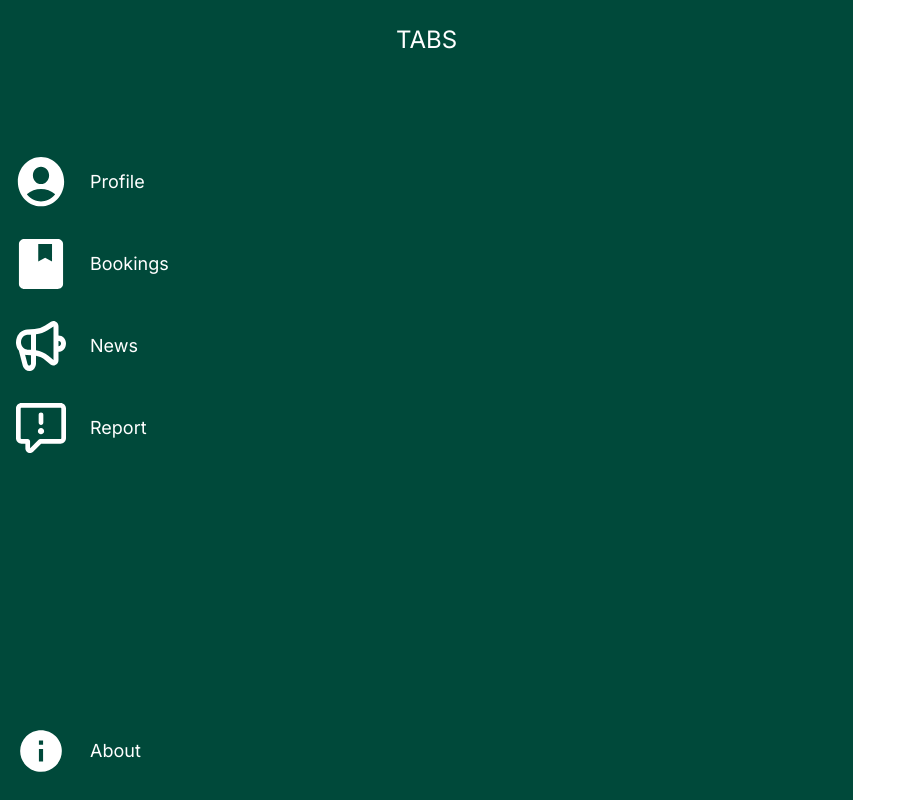
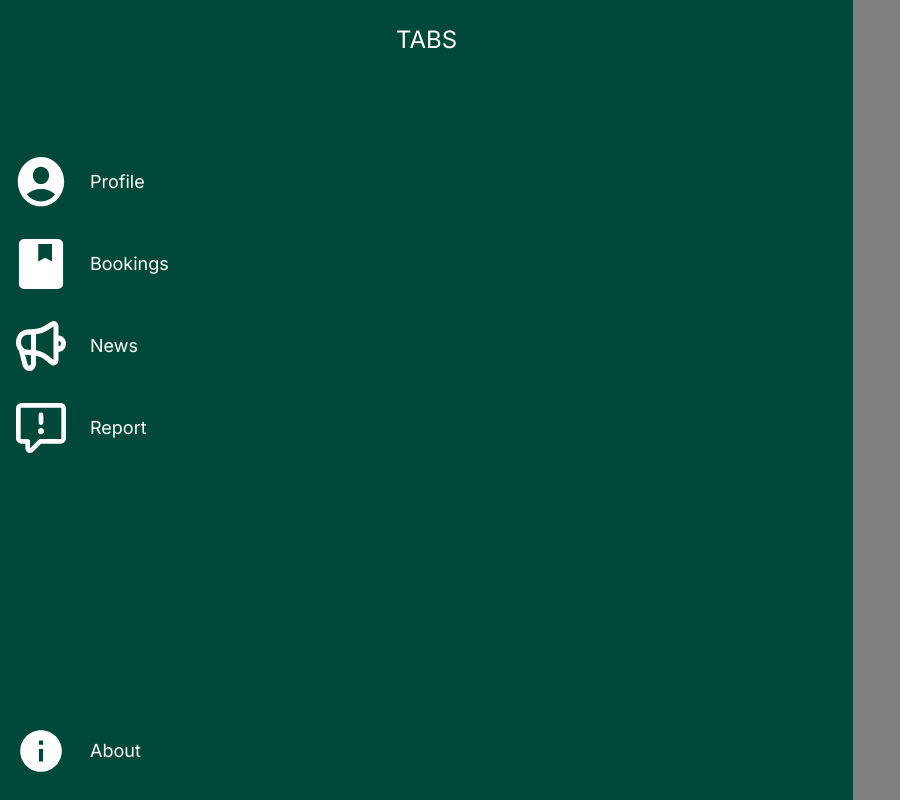
Before and after one commit to ignatiusoey09/TABS, a Next.js app in the folder client/: page /temp in a window 1280 px wide. Shown: the whole page, without its empty margins (0-900 px from the left). Built offline with nearby package versions, Linux system fonts and the light colour scheme.

Commit message:
added background modal to navbar

```diff
--- a/client/src/app/components/navbar.tsx
+++ b/client/src/app/components/navbar.tsx
@@ -8,8 +8,14 @@ import NavbarButton from './navbar_button';
 
 
 export default function Navbar() {
+    const ModalOverlay = () => (
+        <div
+            className='flex fixed top-0 right-0 bottom-0 left-0 bg-black/50 z-30'
+        />
+    );
     return (
-        <div className='flex flex-col h-screen w-4/6 p-2 bg-tembu-green'>
+        <>
+            <div className='flex flex-col fixed h-screen w-4/6 p-2 bg-tembu-green z-40'>
                 <h2 className='basis-1/12 mt-4 text-center text-white text-2xl font-family-metrophobic'>TABS</h2>
                 <div className='flex flex-col basis-7/12 justify-center'>
                     <NavbarButton icon={ <ProfileIcon height={50} width={50} />} text='Profile'/>
@@ -20,5 +26,7 @@ export default function Navbar() {
                 <div className='basis-3/12'/>
                 <NavbarButton icon={ <AboutIcon height={50} width={50} />} text='About'/>
             </div>
+            <ModalOverlay />
+        </>
     )
 }
--- a/client/src/app/dashboard/page.tsx
+++ b/client/src/app/dashboard/page.tsx
@@ -1,12 +1,15 @@
 'use client'
 
 import Bars from '../../../public/threebars.svg'
+import Navbar from '../components/navbar';
 
 export default function Dashboard() {
     return (
         <div className='h-screen bg-gray-200'>
             <div className='flex flex-row h-16 bg-white place-items-center'>
-                <Bars className='basis-1/12 ml-1' />
+                <button>
+                    <Bars className='basis-1/12 ml-1' />
+                </button>
                 <h2 className='basis-10/12 text-xl font-family-metrophobic text-title-gray text-center'>TABS</h2>
                 <div className='basis-1/12'/>
             </div>
```
Lines whose indentation alone changed are shown as unchanged.
